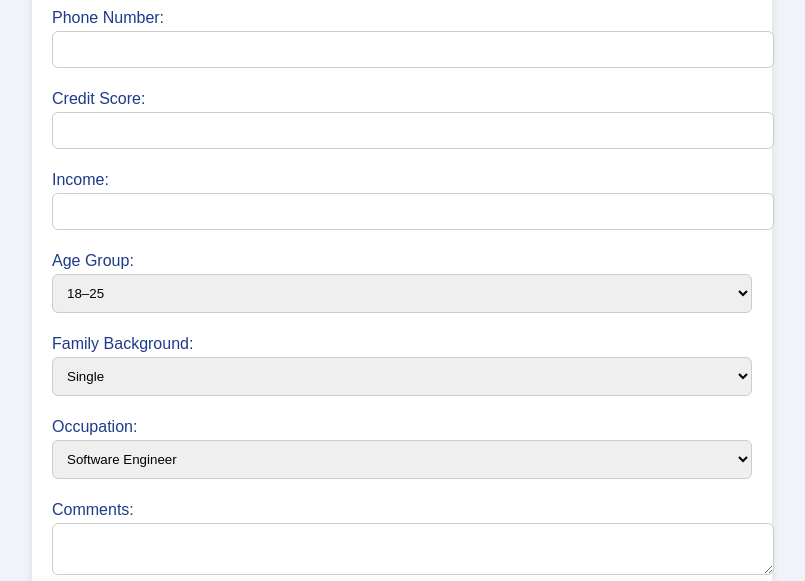
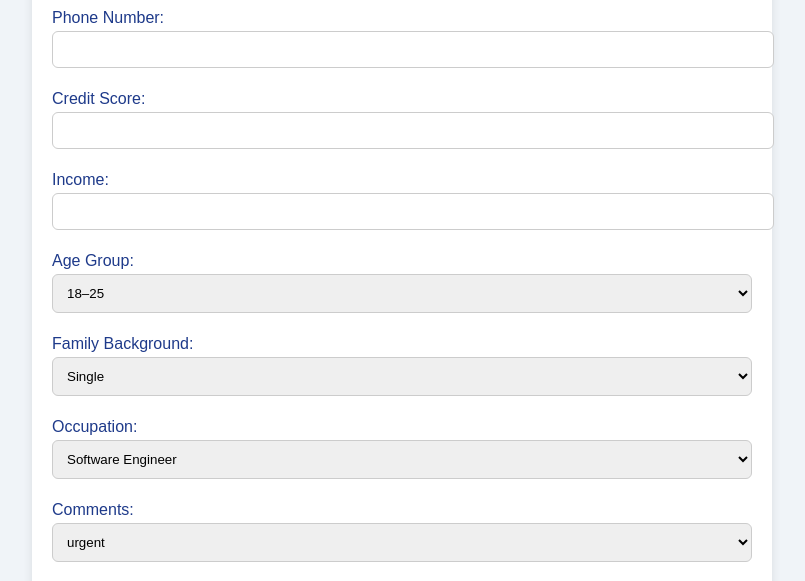
Before and after one commit to rajrounak21/AI-Lead-Intent-Scoring-Dashboard, a plain HTML site: page docs/index.html in a window 1280 px wide. Shown: the part 192-773 px from the top of the page, without its empty margins (238-1043 px from the left). Drawn offline with Linux system fonts and the light colour scheme.

Commit message:
Update index.html

```diff
--- a/docs/index.html
+++ b/docs/index.html
@@ -140,7 +140,15 @@
       </label>
 
       <label>Comments:
-        <textarea name="comments"></textarea>
+         <select name="comment" required>
+          <option>urgent</option>
+          <option>not interested </option>
+          <option>call me now</option>
+          <option>udget approved</option>
+          <option>Price too high</option>
+          <option>follow up</option>
+
+        </select>
       </label>
 
       <label>
```
